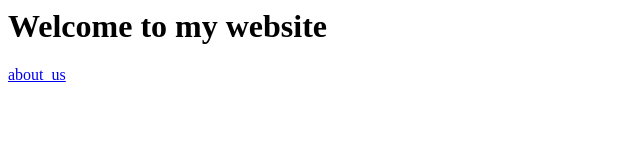
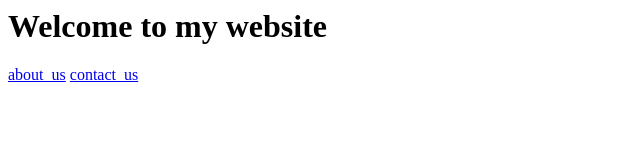
Before and after one commit to maheshnengule/branch_demo, a plain HTML site: page index.html in a window 1280 px wide. Shown: the full height of the page, 0-640 px from the left. Drawn offline with Linux system fonts and the light colour scheme.

Commit message:
added contact.html and modified index.html

```diff
--- a/index.html
+++ b/index.html
@@ -1,3 +1,4 @@
 <title>FCT Website</title>
 <h1> Welcome to my website</h1>
 <a href="about.html">about_us</a>
+<a href="contact_html">contact_us</a>
```
Also changed, not shown: contact.html (added, +1 -0 lines).
